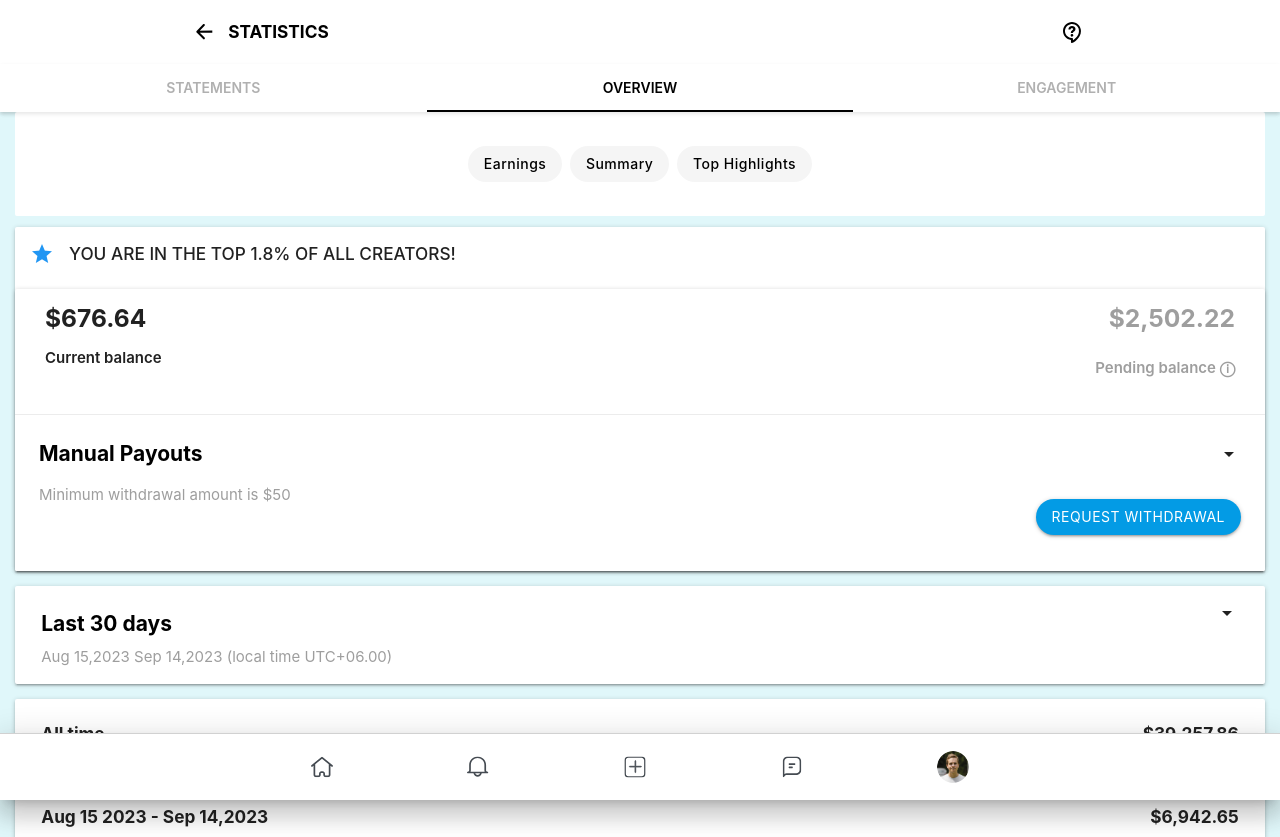
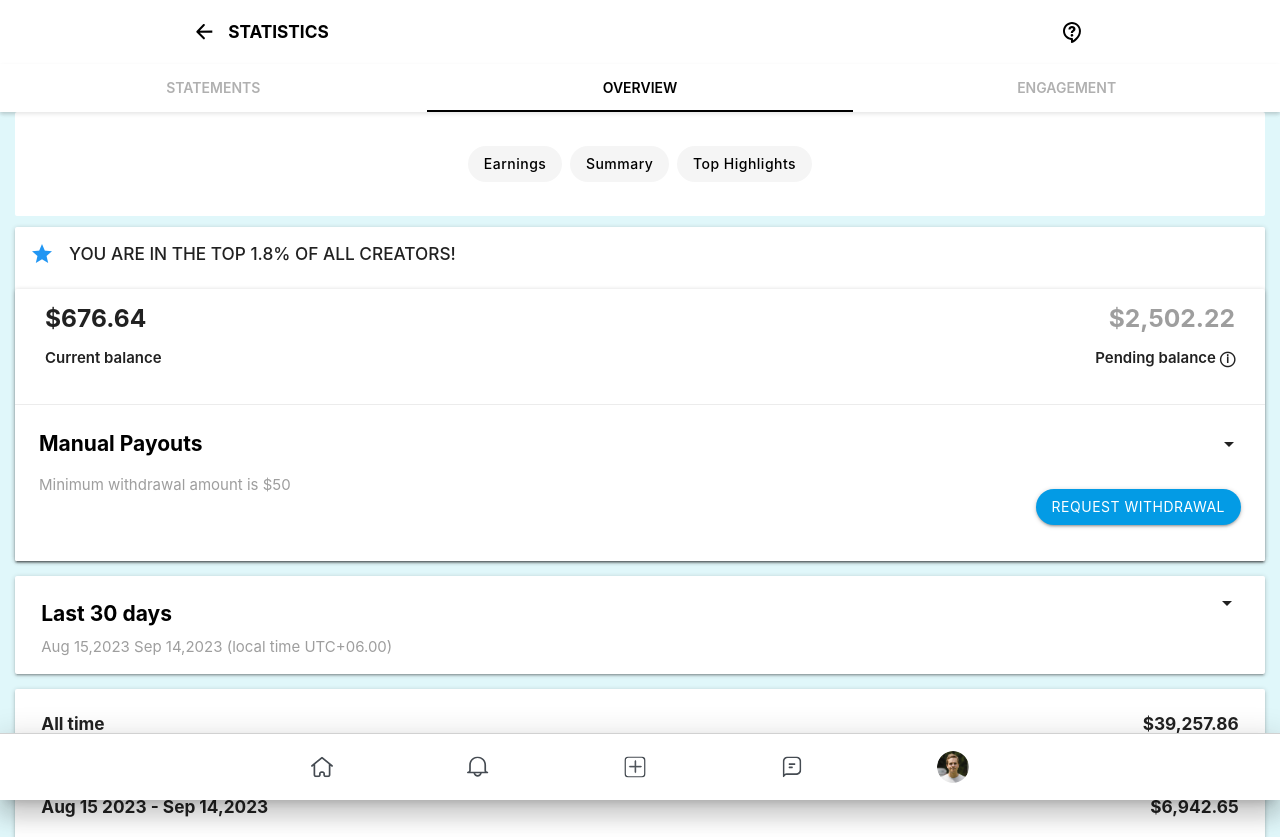
Before and after one commit to NoushadBug/Statistical-WebPage-Abid, a plain HTML site: page index.html in a window 1280 px wide. Shown: the top 837 px of the page. Drawn offline with nearby package versions, Linux system fonts and the light colour scheme.

Commit message:
pending balance fixed

```diff
--- a/index.html
+++ b/index.html
@@ -104,11 +104,12 @@
 
                 <div class="col s6 m6 px-3">
                   <h5 class="right-align font-weight-bold grey-text">$2,502.22</h5>
-                  <p class="right right-align font-weight-semibold grey-text"
+                  <p class="font-weight-semibold right-align">Pending balance ⓘ</p>
+                  <!-- <p class="right right-align font-weight-semibold grey-text"
                     style="display: flex;align-items: center;">
                     Pending balance ⓘ
-                    <!-- <i class="material-icons pl-2" id="info-btn">info</i> -->
-                  </p>
+                    <i class="material-icons pl-2" id="info-btn">info</i>
+                  </p> -->
 
                 </div>
               </div>
```
